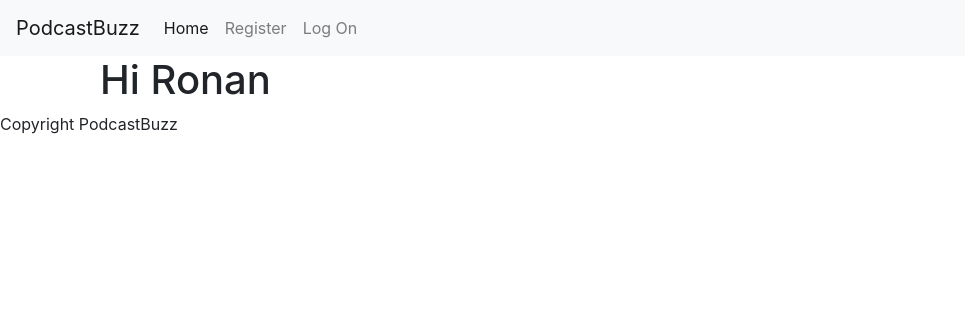
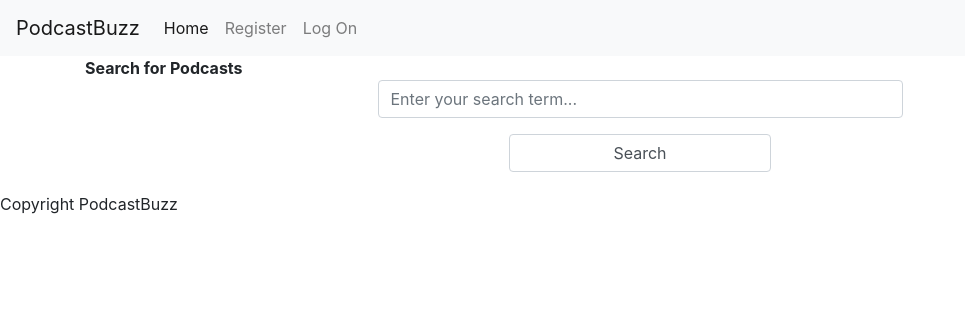
Before and after one commit to RonanMc99/podcast_buzz, a Flask app: page / in a window 1280 px wide. Shown: the top 316 px of the page, without its empty margins (0-965 px from the left). Run offline with Flask 2, Linux system fonts and the light colour scheme; some libraries are stand-ins or nearby versions.

Commit message:
Add search container

```diff
--- a/podcastbuzz/templates/home.html
+++ b/podcastbuzz/templates/home.html
@@ -1,7 +1,24 @@
 {% extends 'base.html' %}
 
 {% block content %}
-<div class="container searchbox">
-    <h1>Hi {{ user.username }}</h1>
+<!-- search container -->
+<div class="container">
+    <div class="row text-center">
+        <strong>Search for Podcasts</strong>
+    </div>
+    <div class="row">
+        <div class="col-lg-3">
+        </div>
+        <div class="col-lg-6">
+            <div class="form-group">
+                <input onKeyDown="if(event.keyCode==13) return searchResult()" id="search_query" type="search"
+                    class="form-control" placeholder="Enter your search term...">
+            </div>
+            <div class="form-group" style="width: 50%; margin: auto;">
+                <input onclick="return searchResult()" type="button" class="form-control " value="Search">
+            </div>
+        </div>
+    </div>
 </div>
-{% endblock %}
+<div class="container" id="response-id" style="margin-top: 20px;"></div>
+    {% endblock %}
```
